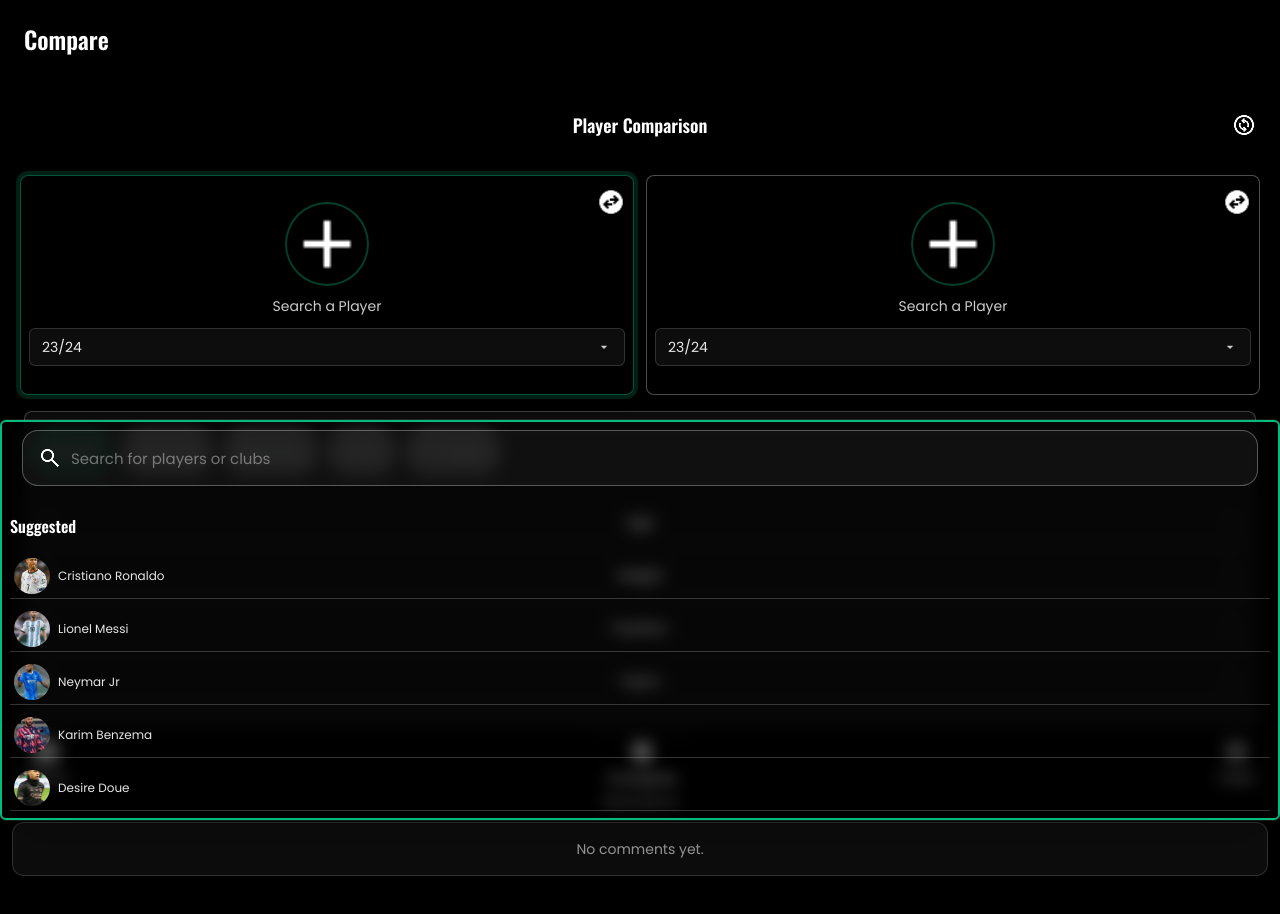
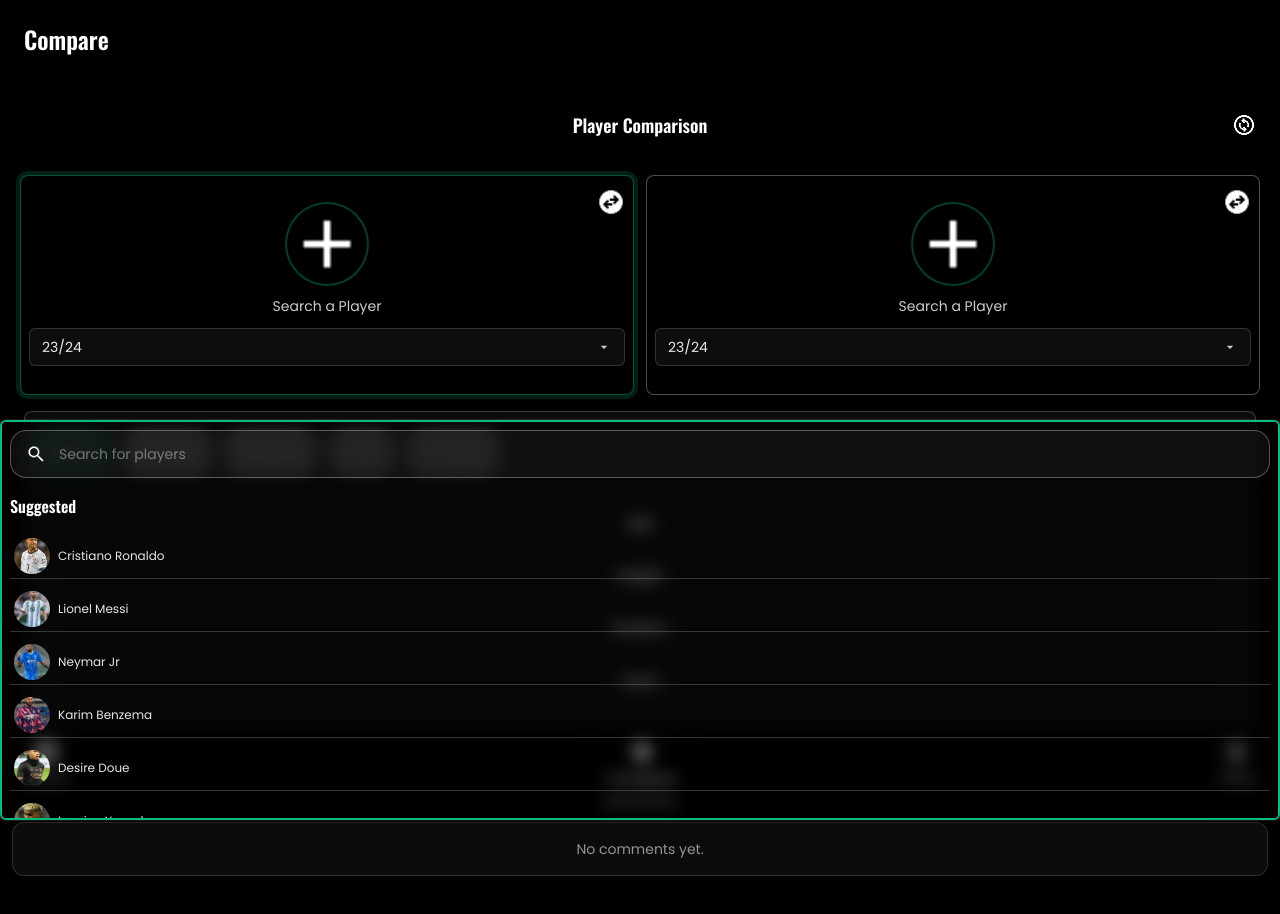
Before and after one commit to Aulli07/FootyIQ, a Next.js app: page /compare in a window 1280 px wide. Both pictures are taken after a click on the button 327 px from the left and 244 px from the top of the page. Shown: the top 914 px of the page. Built offline with nearby package versions, Linux system fonts and the light colour scheme; grey boxes are pictures that could not be loaded.

Commit message:
Included a search bar in the dropdown to add players

```diff
--- a/app/components/dropdown.tsx
+++ b/app/components/dropdown.tsx
@@ -7,8 +7,7 @@ import { players } from "../data/players";
 import { PlayerType } from "../types/players";
 import { playerStats } from "../data/playerStats";
 
-import SearchBar from "./search-bar";
-import { totalComparedPlayers } from "../page";
+import { GetSearchedPlayers } from "./searched-players";
 
 import { AnimatePresence, motion } from "framer-motion";
 
@@ -35,7 +34,7 @@ type DropDownProps =
 export function DropDown(props: DropDownProps) {
   const [isOpen, setIsOpen] = useState(false);
 
-  const [isDropSearch, setIsDropSearch] = useState(false);
+  const [searchQuery, setSearchQuery] = useState<string>("");
 
   const [selected, setSelected] = useState(props.label || "Select");
   const [menuRect, setMenuRect] = useState<{
@@ -114,6 +113,7 @@ export function DropDown(props: DropDownProps) {
   const handleSelect = (value: string) => {
     setSelected(value);
     setIsOpen(false);
+    setSearchQuery("");
 
     if (props.type === "player") {
       const nextPlayer =
@@ -198,7 +198,7 @@ export function DropDown(props: DropDownProps) {
                 initial={{ opacity: 0, y: 100 }}
                 animate={{ opacity: 1, y: 20 }}
                 exit={{ opacity: 0, y: 100 }}
-                transition={{ duration: 0.7, ease: "easeInOut" }}
+                transition={{ duration: 0.4, ease: "easeInOut" }}
                 ref={menuRef}
                 style={{ position: "absolute" }}
                 className="absolute z-[99999] overflow-hidden rounded-md bg-black/50 backdrop-blur border-2 border-emerald-500 shadow-2xl ring-1 ring-white/10 max-h-100 overflow-y-auto w-full bottom-0"
@@ -215,11 +215,76 @@ export function DropDown(props: DropDownProps) {
                   ))
                 ) : (
                   <div className="flex flex-col gap-4 p-2">
-                    <SearchBar
-                      setIsSearch={setIsDropSearch}
-                      isSearch={isDropSearch}
-                      comparedPlayers={totalComparedPlayers}
+                    <div className="relative">
+                      <div className="absolute left-4 top-1/2 -translate-y-1/2 z-[9999]">
+                        <div className="relative h-5 w-5">
+                          <Image
+                            src="/images/search.png"
+                            fill
+                            sizes="20px"
+                            alt="search"
+                            className="object-cover"
                           />
+                        </div>
+                      </div>
+
+                      <input
+                        type="text"
+                        value={searchQuery}
+                        placeholder="Search for players"
+                        className={`w-full h-12 rounded-2xl bg-white/5 text-white placeholder:text-white/40 border border-white/30 pl-12 pr-4 text-[14px] ${poppins.className} shadow-lg backdrop-blur outline-none transition focus:border-emerald-400/40 focus:ring-4 focus:ring-emerald-400/15`}
+                        onChange={(e) => setSearchQuery(e.target.value)}
+                      />
+                    </div>
+
+                    <GetSearchedPlayers query={searchQuery}>
+                      {(foundPlayers) =>
+                        searchQuery.trim() !== "" ? (
+                          <>
+                            <div className="flex justify-start items-center">
+                              <p
+                                className={`${oswald.className} font-semibold text-md text-white`}
+                              >
+                                Matches
+                              </p>
+                            </div>
+
+                            {foundPlayers.length === 0 ? (
+                              <p
+                                className={`${poppins.className} text-xs text-white/70 px-1`}
+                              >
+                                {`No matches for "${searchQuery}"`}
+                              </p>
+                            ) : (
+                              <div className="flex flex-col gap-2">
+                                {foundPlayers.map((player) => (
+                                  <li
+                                    key={player.id}
+                                    onClick={() => handleSelect(player.name)}
+                                    className={`flex justify-start items-center gap-2 p-1 hover:bg-white/10 cursor-pointer ${poppins.className} text-sm text-white/90 border-b-1 border-white/20 `}
+                                  >
+                                    <div className="w-9 h-9 object-cover rounded-full relative shrink-0">
+                                      <Image
+                                        src={player.image}
+                                        alt={player.name}
+                                        fill
+                                        sizes="44px"
+                                        className="rounded-full object-cover"
+                                      />
+                                    </div>
+
+                                    <p
+                                      className={`truncate ${poppins.className} text-xs text-white/90 whitespace-nowrap leading-relaxed`}
+                                    >
+                                      {player.name}
+                                    </p>
+                                  </li>
+                                ))}
+                              </div>
+                            )}
+                          </>
+                        ) : (
+                          <>
                             <div className="flex justify-start items-center">
                               <p
                                 className={`${oswald.className} font-semibold text-md text-white`}
@@ -253,6 +318,10 @@ export function DropDown(props: DropDownProps) {
                                 </li>
                               ))}
                             </div>
+                          </>
+                        )
+                      }
+                    </GetSearchedPlayers>
                   </div>
                 )}
               </motion.ul>
--- a/app/components/search-bar.tsx
+++ b/app/components/search-bar.tsx
@@ -1,31 +1,26 @@
-import { filterSearchedPlayers } from "../utils/playerFilters";
-import { getTotalComparisons } from "../utils/playerFilters";
-
 import { poppins } from "../fonts";
 
 import Image from "next/image";
-import { useState } from "react";
+import { useMemo, useState } from "react";
+import type { Dispatch, SetStateAction } from "react";
 
 import { PlayerType } from "../types/players";
-import { players } from "../data/players";
 
 import Compares from "./compares";
+import { GetSearchedPlayers } from "./searched-players";
 
 // const totalComparedPlayers = getTotalComparisons(players);
 
 function SearchBar({
   setIsSearch,
   isSearch,
-  comparedPlayers
+  comparedPlayers,
 }: {
-  setIsSearch: React.Dispatch<React.SetStateAction<boolean>>;
+  setIsSearch: Dispatch<SetStateAction<boolean>>;
   isSearch: boolean;
-  comparedPlayers: PlayerType[][]
+  comparedPlayers: PlayerType[][];
 }) {
   const [inputText, setInputText] = useState<string>("");
-
-  // This filters the searched player's comparisons from the total
-  const foundPlayers = filterSearchedPlayers(inputText);
 
   return (
     <div className="px-3 flex flex-col gap-3 overflow-hidden">
@@ -50,47 +45,53 @@ function SearchBar({
         />
       </div>
 
-      {/* This works to   check if input is empty, if it is not, it displays teh found players*/}
-      {inputText.trim() !== "" ? (
+      {/* If input isn't empty, show searched results */}
+      <GetSearchedPlayers query={inputText}>
+        {(foundPlayers) =>
+          inputText.trim() !== "" ? (
             <div className="flex-1 min-h-0">
-          <DisplayFoundPlayers
+              <SearchedPlayersResults
                 foundPlayers={foundPlayers}
                 emptySearch={`No matches for "${inputText}"`}
-            comparedPlayers = {comparedPlayers}
+                comparedPlayers={comparedPlayers}
               />
             </div>
           ) : (
             <div className="flex-1 min-h-0" />
-      )}
+          )
+        }
+      </GetSearchedPlayers>
     </div>
   );
 }
 
-function DisplayFoundPlayers({
+export function SearchedPlayersResults({
   // Assigning each element to its individual type,
   // foundPlayers is an array of player objects while emptySearch is simply a string
   foundPlayers,
   emptySearch,
-  comparedPlayers
+  comparedPlayers,
 }: {
   foundPlayers: Array<PlayerType>;
   emptySearch: string;
-  comparedPlayers: PlayerType[][]
+  comparedPlayers: PlayerType[][];
 }) {
-  // Stores the individual player's comparisons in the system
-  const foundPlayerComparisons: Array<Array<PlayerType>> = [];
+  const foundPlayerComparisons: Array<Array<PlayerType>> = useMemo(() => {
+    const comparisons: Array<Array<PlayerType>> = [];
 
-  // Block of code to make player comparisons
     foundPlayers.forEach((player) => {
       comparedPlayers.forEach((compares) => {
-      let left = compares[0];
-      let right = compares[1];
+        const left = compares[0];
+        const right = compares[1];
 
-      if (player.id == left.id || player.id == right.id) {
-        foundPlayerComparisons.push(compares);
+        if (player.id === left.id || player.id === right.id) {
+          comparisons.push(compares);
         }
       });
     });
+
+    return comparisons;
+  }, [foundPlayers, comparedPlayers]);
 
   // The display of found player's comparisons
   return (
@@ -120,8 +121,8 @@ function InputBar({
   setIsSearch,
   isSearch,
 }: {
-  setInputText: React.Dispatch<React.SetStateAction<string>>;
-  setIsSearch: React.Dispatch<React.SetStateAction<boolean>>;
+  setInputText: Dispatch<SetStateAction<string>>;
+  setIsSearch: Dispatch<SetStateAction<boolean>>;
   isSearch: boolean;
 }) {
   return (
--- /dev/null
+++ b/app/components/searched-players.tsx
@@ -0,0 +1,22 @@
+import { useMemo } from "react";
+import type { ReactNode } from "react";
+
+import { filterSearchedPlayers } from "../utils/playerFilters";
+import type { PlayerType } from "../types/players";
+
+export function GetSearchedPlayers({
+  query,
+  children,
+}: {
+  query: string;
+  children: (players: Array<PlayerType>) => ReactNode;
+}) {
+  const normalizedQuery = query.trim();
+
+  const foundPlayers = useMemo(() => {
+    if (normalizedQuery === "") return [];
+    return filterSearchedPlayers(normalizedQuery);
+  }, [normalizedQuery]);
+
+  return <>{children(foundPlayers)}</>;
+}
```
Lines whose indentation alone changed are shown as unchanged.
